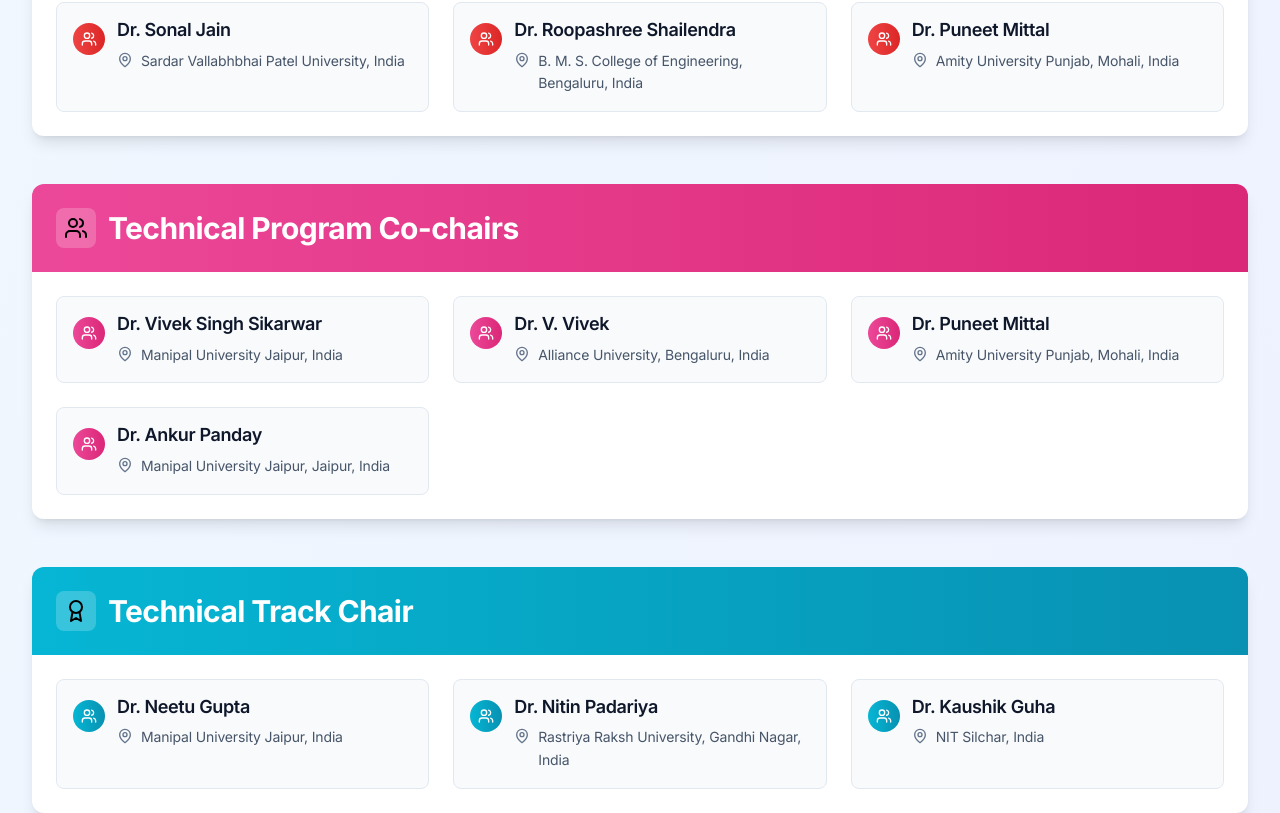
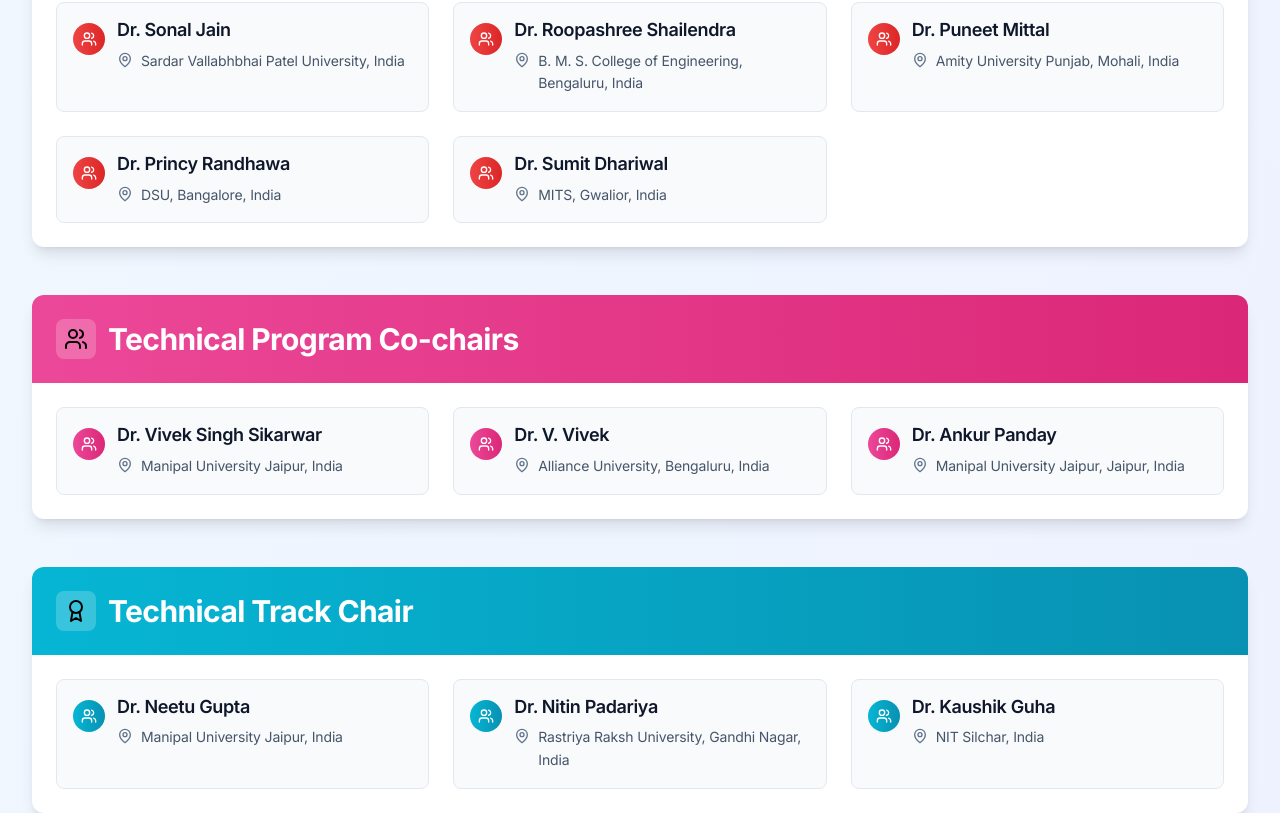
Before and after one commit to Kritika11052005/ResearchConference, a React (Vite) app: page /session-chair in a window 1280 px wide. Shown: the part 4747-5560 px from the top of the page. Built offline with nearby package versions, Linux system fonts and the light colour scheme.

Commit message:
Association proposed removed

```diff
--- a/src/pages/Committee.tsx
+++ b/src/pages/Committee.tsx
@@ -35,9 +35,8 @@
       members: [
         { name: "Dr. Amit Dwivedi", affiliation: "University of Warwick, UK" },
         { name: "Dr. Lalit Garg", affiliation: "University of Malta, Malta" },
-        { name: "Dr. Princy Randhawa", affiliation: "DSU, Bangalore, India" },
         { name: "Dr. Nithesh Naik", affiliation: "MIT, Manipal, India" },
-        { name: "Dr. Sumit Dhariwal", affiliation: "MITS, Gwalior, India" },
+        { name: "Dr. Surbhi Sharma", affiliation: "Department of Computer Science and Engineering, Manipal University Jaipur, Jaipur, India" },
       ]
     },
     {
@@ -47,7 +46,6 @@
       bgPattern: "bg-purple-50 dark:bg-purple-900/20",
       members: [
         { name: "Dr Aprna Tripathi", affiliation: "Manipal University Jaipur, Jaipur, India" },
-        { name: "Dr. Surbhi Sharma", affiliation: "Department of Computer Science and Engineering, Manipal University Jaipur, Jaipur, India" },
       ]
     },
     {
--- a/src/pages/SessionChair.tsx
+++ b/src/pages/SessionChair.tsx
@@ -126,7 +126,9 @@
         { name: "Dr. Muzzammil Hussain", affiliation: "Central University of Rajasthan, Ajmer" },
         { name: "Dr. Sonal Jain", affiliation: "Sardar Vallabhbhai Patel University, India" },
         { name: "Dr. Roopashree Shailendra", affiliation: "B. M. S. College of Engineering, Bengaluru, India" },
-        { name: "Dr. Puneet Mittal", affiliation: "Amity University Punjab, Mohali, India" }
+        { name: "Dr. Puneet Mittal", affiliation: "Amity University Punjab, Mohali, India" },
+        { name: "Dr. Princy Randhawa", affiliation: "DSU, Bangalore, India" },
+        { name: "Dr. Sumit Dhariwal", affiliation: "MITS, Gwalior, India" },
       ]
     },
     {
@@ -136,7 +138,6 @@
       members: [
         { name: "Dr. Vivek Singh Sikarwar", affiliation: "Manipal University Jaipur, India" },
         { name: "Dr. V. Vivek", affiliation: "Alliance University, Bengaluru, India" },
-        { name: "Dr. Puneet Mittal", affiliation: "Amity University Punjab, Mohali, India" },
         { name: "Dr. Ankur Panday", affiliation: "Manipal University Jaipur, Jaipur, India" }
       ]
     },
--- a/src/pages/Sponsorship.tsx
+++ b/src/pages/Sponsorship.tsx
@@ -55,7 +55,7 @@
           transition={{ duration: 0.6, delay: 0.3 }}
           className="text-4xl md:text-5xl font-bold text-slate-900 dark:text-white mb-6 text-center relative z-10"
         >
-          In Collaboration With(Proposed)
+          In Collaboration With
         </motion.h1>
         <motion.p
           initial={{ opacity: 0, y: 30 }}
```
Also changed, not shown: public/Front_Poster.jpg, public/Front_Poster_old.jpg (added).
